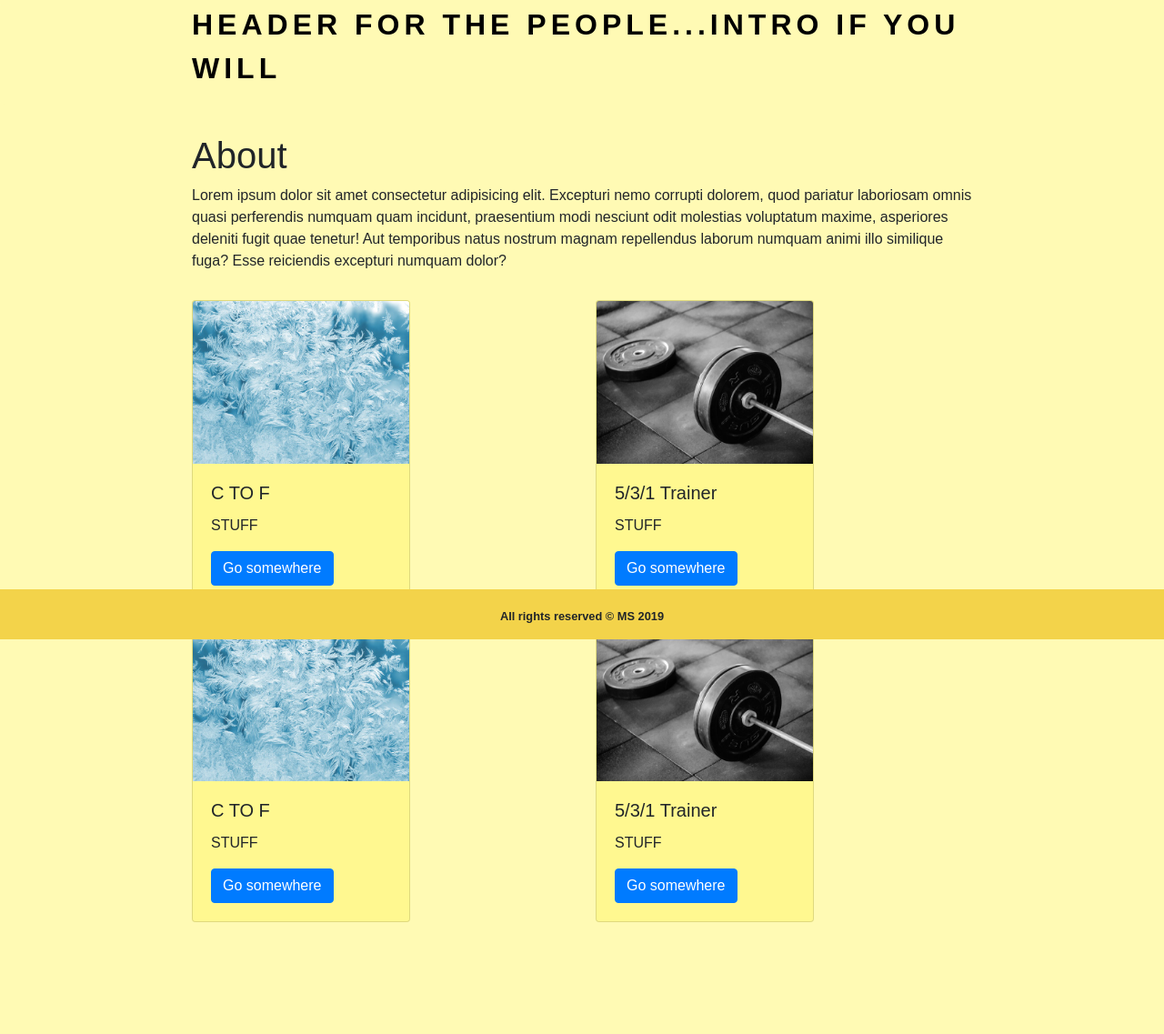
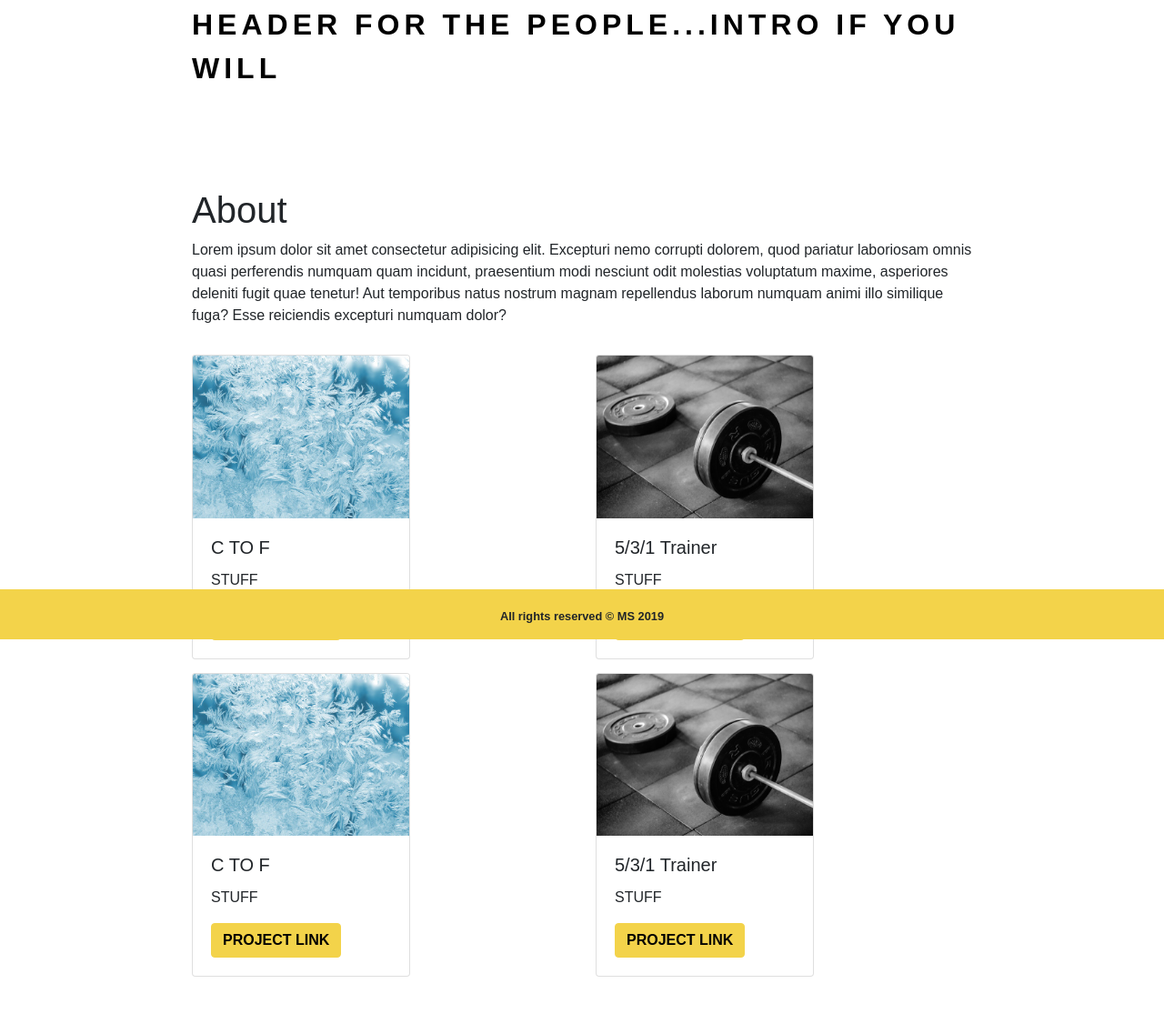
Before and after one commit to AppleLock/portfolio, a plain HTML site: page index.html in a window 1280 px wide. Shown: the part 97-1234 px from the top of the page at 91% size. Before the commit the page ends 1211 px from the top, so only its background shows below. Drawn offline with nearby package versions, Linux system fonts and the light colour scheme.

Commit message:
fixed fixed margins edited color schemes added smooth scrolling added anchor tags to not overlap with fixed navbar added jquery to collapse navbar on selection

```diff
--- a/css/styles.css
+++ b/css/styles.css
@@ -1,10 +1,13 @@
+html{
+    scroll-behavior: smooth;
+}
 body{
     font-family: Arial, Helvetica, sans-serif;
     padding: 50px 0px 0px 0px;
     z-index: 0;
     margin-top: 50px;
     margin-bottom: 100px;
-    background: rgb(255, 250, 180);
+    background: #fff;
 }
 
 .row{
@@ -16,6 +19,23 @@ body{
     width: 80%;
     font-size: 2em;
 }
+
+.navbar{
+
+    margin-bottom: 100px;
+}
+
+.anchor {
+    display: block;
+    position: relative;
+    top: -250px;
+    visibility: hidden;
+}
+
+.anchorPad{
+    padding-top: 60px;
+}
+
 
 .navbar-light {
     background-color: #F9C80e;
@@ -37,13 +57,20 @@ body{
     font-weight: 800;
     padding: 0;
     letter-spacing: 5px;
-    background: rgb(255, 250, 180);
+    background: #fff;
     color: black;
 }
 
 #projects .card{
     margin-top: 15px;
-    background-color: rgb(255, 248, 144);
+}
+
+.card .btn{
+    background-color: #F3D34A;
+    border-color: #F3D34A;
+    color: black;
+    font-weight:bold;
+    text-transform: uppercase;
 }
 
 main{
--- a/index.html
+++ b/index.html
@@ -30,10 +30,10 @@
                     <li class="nav-item"><a class="nav-link" href="#">Home</a></li>
 
                     <!-- <span class="fa fa-info fa-lg"></span> -->
-                    <li class="nav-item"><a class="nav-link" href="#"> About</a></li>
+                    <li class="nav-item"><a class="nav-link" href="#about">About</a></li>
 
                     <!-- <span class="fa fa-address-card fa-lg"></span> -->
-                    <li class="nav-item"><a class="nav-link" href="#"> Contact</a></li>
+                    <li class="nav-item"><a class="nav-link" href="#contact"> Contact</a></li>
                 </ul>
             </div>
     </nav>
@@ -49,16 +49,17 @@
 
     <!-- main content -->
     <main>
-        <div class="container">
-            <div id="about">
+        <div class="container" >
                 <div class="row">
-                    <div class="col-sm-12">
+                    <div class="col-12">
+                    <section class="anchorPad" id="about"></section>
+
+
                     <h1>About</h1>
 
                     <p>Lorem ipsum dolor sit amet consectetur adipisicing elit. Excepturi nemo corrupti dolorem, quod pariatur laboriosam omnis quasi perferendis numquam quam incidunt, praesentium modi nesciunt odit molestias voluptatum maxime, asperiores deleniti fugit quae tenetur! Aut temporibus natus nostrum magnam repellendus laborum numquam animi illo similique fuga? Esse reiciendis excepturi numquam dolor?</p>
                     </div>
                 </div>
-            </div>
 
             <div id="projects">
                 <div class="row">
@@ -68,7 +69,7 @@
                             <div class="card-body">
                                 <h5 class="card-title">C TO F</h5>
                                 <p class="card-text">STUFF</p>
-                                <a href="#" class="btn btn-primary">Go somewhere</a>
+                                <a href="#" class="btn btn-primary">project link</a>
                             </div>
                         </div>
                     </div>
@@ -78,7 +79,7 @@
                             <div class="card-body">
                                 <h5 class="card-title">5/3/1 Trainer</h5>
                                 <p class="card-text">STUFF</p>
-                                <a href="#" class="btn btn-primary">Go somewhere</a>
+                                <a href="#" class="btn btn-primary">project link</a>
                             </div>
                         </div>
                     </div>
@@ -91,7 +92,7 @@
                                 <div class="card-body">
                                     <h5 class="card-title">C TO F</h5>
                                     <p class="card-text">STUFF</p>
-                                    <a href="#" class="btn btn-primary">Go somewhere</a>
+                                    <a href="#" class="btn btn-primary">project link</a>
                                 </div>
                             </div>
                         </div>
@@ -101,7 +102,7 @@
                                 <div class="card-body">
                                     <h5 class="card-title">5/3/1 Trainer</h5>
                                     <p class="card-text">STUFF</p>
-                                    <a href="#" class="btn btn-primary">Go somewhere</a>
+                                    <a href="#" class="btn btn-primary">project link</a>
                                 </div>
                             </div>
                         </div>
@@ -109,7 +110,7 @@
              </div>
             </div>
 
-
+            <section class="anchorPad" id="contact"></section>
             <div id="contact">
 
             </div>
@@ -129,5 +130,11 @@
     <script src="https://code.jquery.com/jquery-3.3.1.slim.min.js" integrity="sha384-q8i/X+965DzO0rT7abK41JStQIAqVgRVzpbzo5smXKp4YfRvH+8abtTE1Pi6jizo" crossorigin="anonymous"></script>
     <script src="https://cdnjs.cloudflare.com/ajax/libs/popper.js/1.14.7/umd/popper.min.js" integrity="sha384-UO2eT0CpHqdSJQ6hJty5KVphtPhzWj9WO1clHTMGa3JDZwrnQq4sF86dIHNDz0W1" crossorigin="anonymous"></script>
     <script src="https://stackpath.bootstrapcdn.com/bootstrap/4.3.1/js/bootstrap.min.js" integrity="sha384-JjSmVgyd0p3pXB1rRibZUAYoIIy6OrQ6VrjIEaFf/nJGzIxFDsf4x0xIM+B07jRM" crossorigin="anonymous"></script>
+
+    <script>
+        $('.navbar-nav>li>a').on('click', function(){
+        $('.navbar-collapse').collapse('hide');
+    });
+    </script>
 </body>
 </html>
```
